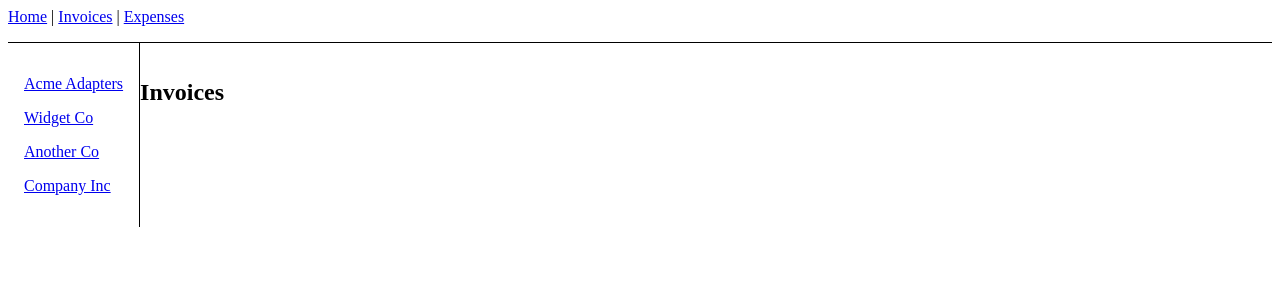
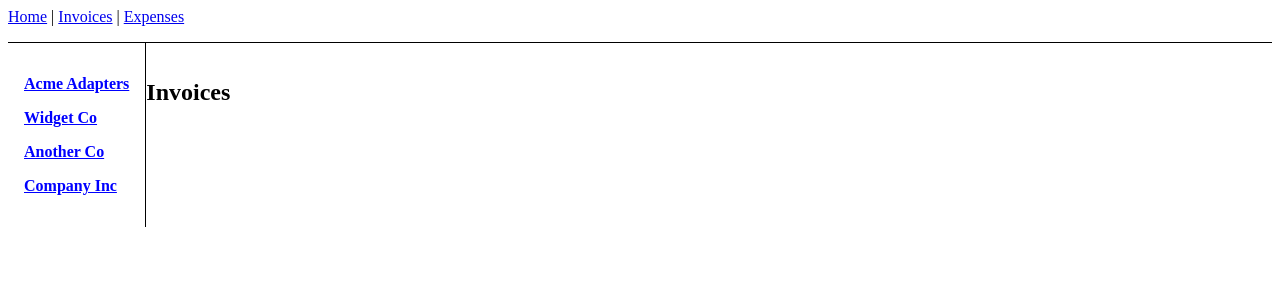
Before and after one commit to Ofice0313/tutorial-react-router-dom, a React (Vite) app in the folder react-router/: page /invoices in a window 1280 px wide. Shown: the top 300 px of the page. Built offline with nearby package versions, Linux system fonts and the light colour scheme.

Commit message:
Active links

```diff
--- a/react-router/src/routes/Invoices/index.tsx
+++ b/react-router/src/routes/Invoices/index.tsx
@@ -1,5 +1,6 @@
-import { Link, Outlet } from "react-router-dom";
+import {  NavLink, Outlet } from "react-router-dom";
 import { getInvoices } from "../../data"
+import "./styles.css"
 
 export default function Invoices() {
 
@@ -13,12 +14,14 @@ export default function Invoices() {
                 }}
             >
                 {invoices.map((invoice) => (
-                    <Link style={{ display: "block", margin: "1rem 0"}}
-                    to={`/invoices/${invoice.number}`}
-                    key={invoice.number}
+                    <NavLink
+                        className={({ isActive }) => isActive ? "nav-red" : "nav-blue"}
+                        style={{ display: "block", margin: "1rem 0"}}
+                        to={`/invoices/${invoice.number}`}
+                        key={invoice.number}
                     >
                         {invoice.name}
-                    </Link>
+                    </NavLink>
                 ))}
             </nav>
             <Outlet />
--- /dev/null
+++ b/react-router/src/routes/Invoices/styles.css
@@ -0,0 +1,9 @@
+.nav-red {
+    color: red ;
+    font-weight: 700;
+}
+
+.nav-blue {
+    color: blue ;
+    font-weight: 700;
+}
```
